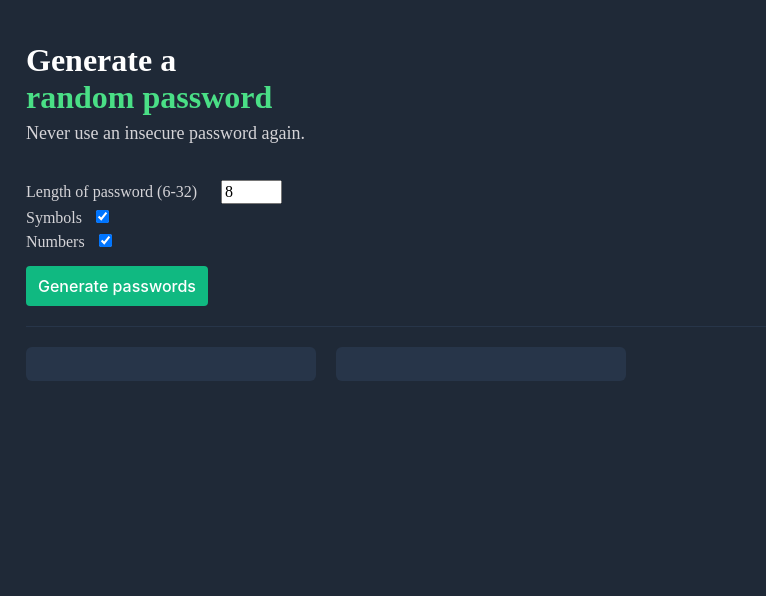
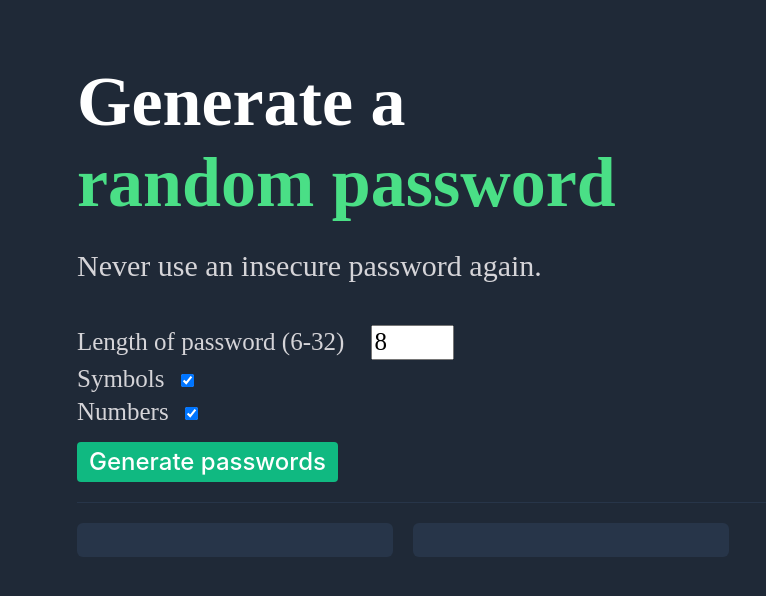
Before and after one commit to jattin2001/password_generator, a plain HTML site: page index.html in a window 1280 px wide. Shown: the whole page, without its empty margins (0-766 px from the left). Drawn offline with nearby package versions, Linux system fonts and the light colour scheme.

Commit message:
update index.css

```diff
--- a/index.css
+++ b/index.css
@@ -6,17 +6,18 @@ body {
 }
 
 .container{
-    padding: 20px 12px;
+    padding: 30px 42px;
     display: flex;
     flex-direction: column;
     align-items: flex-start;
-    margin: 12px 0px 0px 14px;
+    margin: 22px 0px 0px 35px;
 }
 
 
 .heading{
     margin: 10px 0px 0px 0px;
     padding-bottom: 25px;
+    font-size: 35px;
 }
 
 .heading-part1{
@@ -30,7 +31,7 @@ body {
 
 .supporting-text{
     color: #D5D4D8;
-    font-size: 18px;
+    font-size: 30px;
     line-height: 28px;
     margin-top: -18px;
     font-weight: 400;
@@ -42,6 +43,7 @@ body {
 .passwordSetting{
     color: #D5D4D8;
     margin: 5px 0px;
+    font-size: 25px;
 }
 
 #passwordLength{
@@ -59,7 +61,7 @@ body {
     font-family: 'Inter';
     font-style: normal;
     font-weight: 500;
-    font-size: 16px;
+    font-size: 24px;
     line-height: 24px;
     color: white;
     background: #10B981;
@@ -88,7 +90,7 @@ body {
     padding: 5px 8px;
     font-family:Verdana, Geneva, Tahoma, sans-serif;
     font-weight: 500;
-    font-size: 16px;
+    font-size: 24px;
     margin: 0px 20px 20px 0px;
     background: #273549;
     border-radius: 6px;
```
